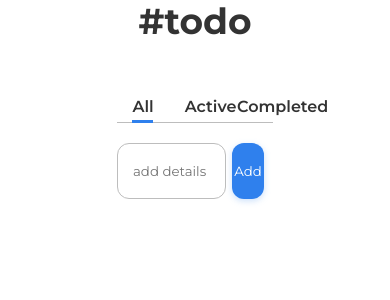
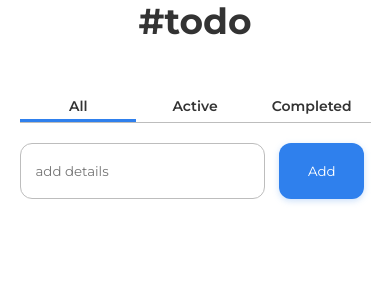
Before and after one commit to HalilFocic/DevChallanges-404-Not-Found, a React (Create React App) app in the folder to-do/: page / in a window 390 px wide. Shown: the top 300 px of the page. Built offline with nearby package versions, Linux system fonts and the light colour scheme.

Commit message:
mobile fixes

```diff
--- a/to-do/src/App.css
+++ b/to-do/src/App.css
@@ -84,3 +84,18 @@
 .active {
   border-bottom: 3px solid #2f80ed;
 }
+@media only screen and (max-width: 600px) {
+  .App {
+    width: 90%;
+  }
+  .app-slider {
+    justify-content: space-evenly;
+  }
+  .slider-text {
+    font-size: 14px;
+    width: 100%;
+  }
+  .add-btn {
+    width: 85px;
+  }
+}
```
